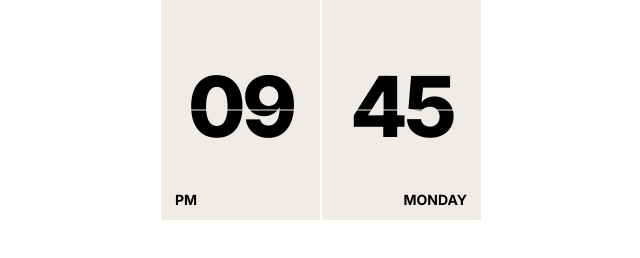
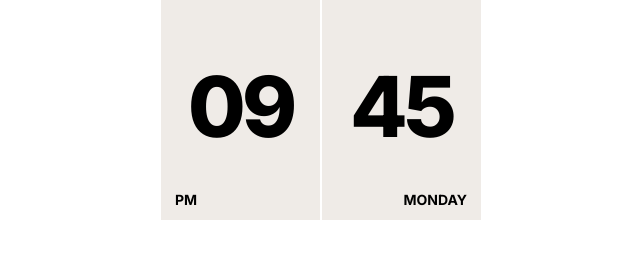
Before and after one commit to MiskaNotion/neutral-clock, a plain HTML site: page index.html in a window 1280 px wide. Shown: the full height of the page, 319-959 px from the left. Drawn offline with Linux system fonts and the light colour scheme.

Commit message:
index.html

```diff
--- a/index.html
+++ b/index.html
@@ -36,18 +36,6 @@
     position: relative;
     overflow: hidden;
   }
-
-/* horizontal divider */
-.panel::after {
-  content: "";
-  position: absolute;
-  top: 50%;
-  left: 0;
-  right: 0;
-  height: 1px;
-  background: #EFEBE7;
-  transform: translateY(-50%);
-}
 
   .number {
   position: absolute;
```
